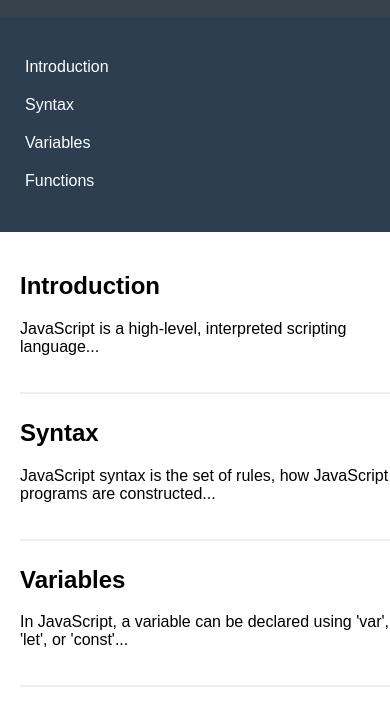
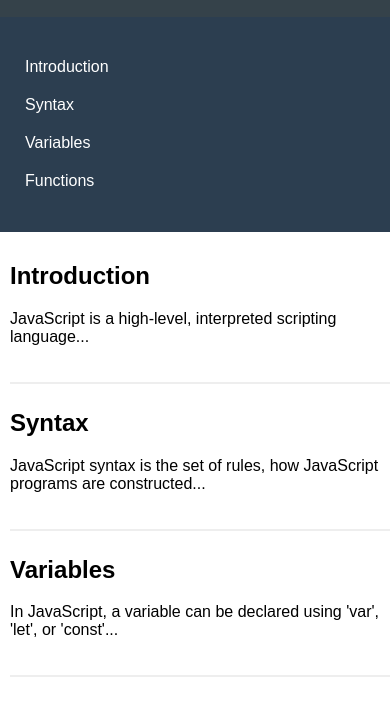
Before and after one commit to tharunkumar53007/technical-webpage, a plain HTML site: page index.html in a window 390 px wide. Shown: the part 89-814 px from the top of the page. Drawn offline with Linux system fonts and the light colour scheme.

Commit message:
padding decreased

```diff
--- a/style.css
+++ b/style.css
@@ -57,9 +57,10 @@ section{
     cursor: pointer;
 }
 
-@media (max-width:760px){
+@media (max-width:768px){
     main{
         width: 100%;
+        padding: 10px;
     }
 
     .sidebar{
```
